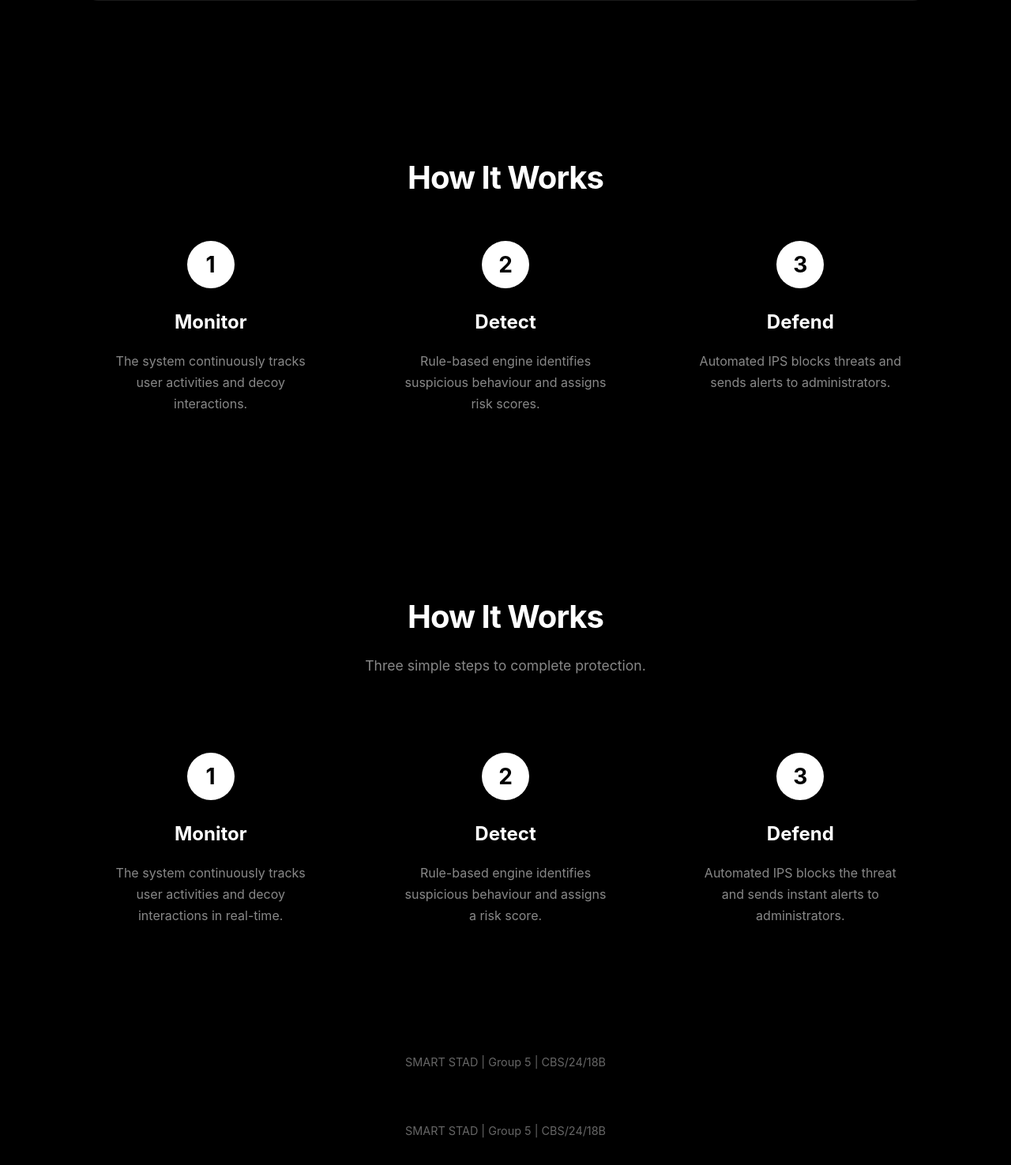
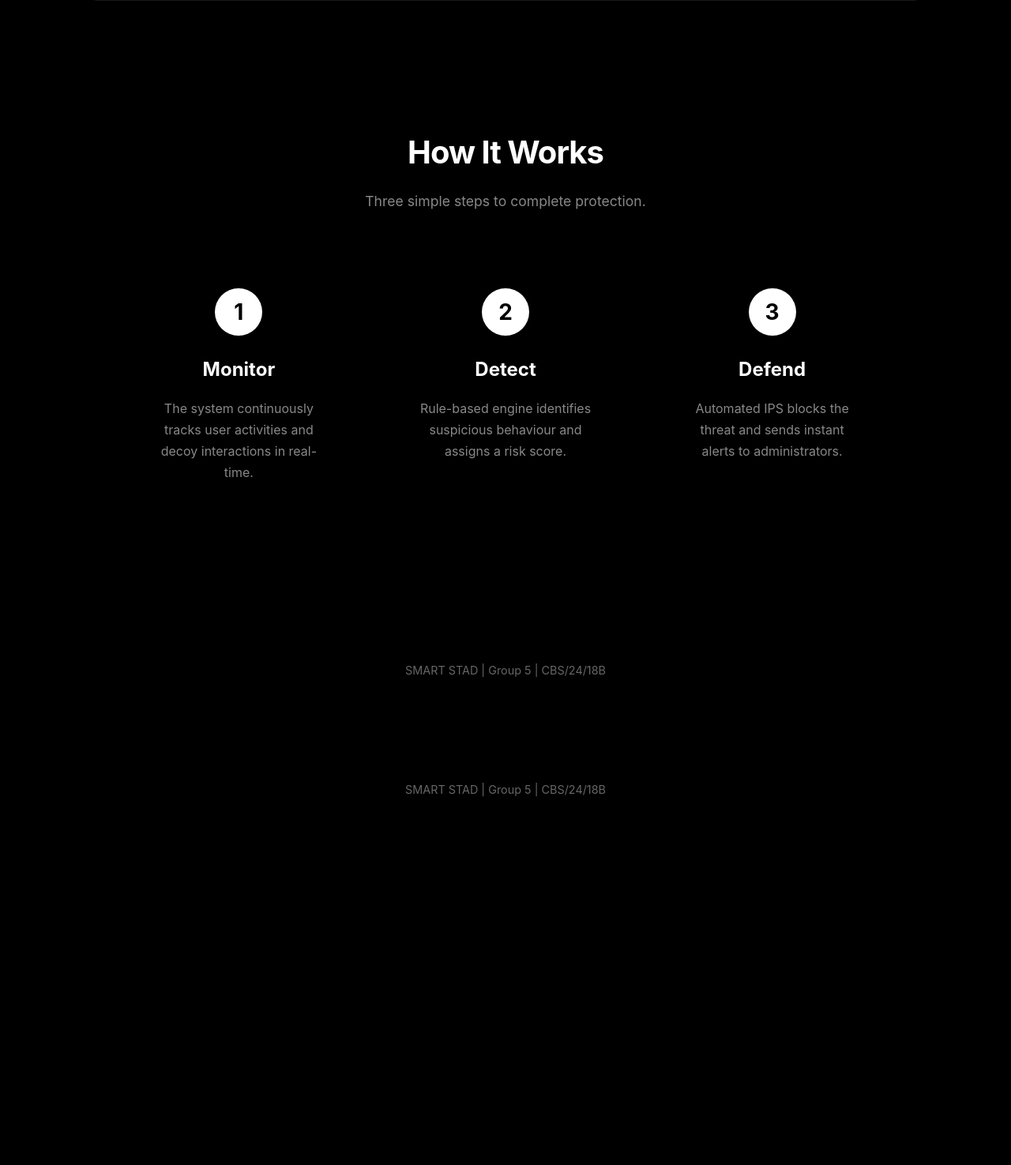
Before and after one commit to alissaazmizan-cloud/smart-stad, a Flask app: page / in a window 1280 px wide. Shown: the part 3891-5366 px from the top of the page at 79% size. After the commit the page ends 4900 px from the top, so only its background shows below. Run offline with Flask 3, Linux system fonts and the light colour scheme.

Commit message:
Remove duplicate How It Works section

```diff
--- a/templates/landing.html
+++ b/templates/landing.html
@@ -67,32 +67,6 @@
             </div>
         </div>
 
-    </section>
-
-    <section class="how-it-works">
-        <h2 class="section-title">How It Works</h2>
-        <div class="steps">
-
-            <div class="step">
-                <div class="step-number">1</div>
-                <h3>Monitor</h3>
-                <p>The system continuously tracks user activities and decoy interactions.</p>
-            </div>
-
-            <div class="step">
-                <div class="step-number">2</div>
-                <h3>Detect</h3>
-                <p>Rule-based engine identifies suspicious behaviour and assigns risk scores.</p>
-            </div>
-
-            <div class="step">
-                <div class="step-number">3</div>
-                <h3>Defend</h3>
-                <p>Automated IPS blocks threats and sends alerts to administrators.</p>
-            </div>
-
-        </div>
-    </section>
 
         <!-- HOW IT WORKS -->
     <section class="how-it-works">
```
